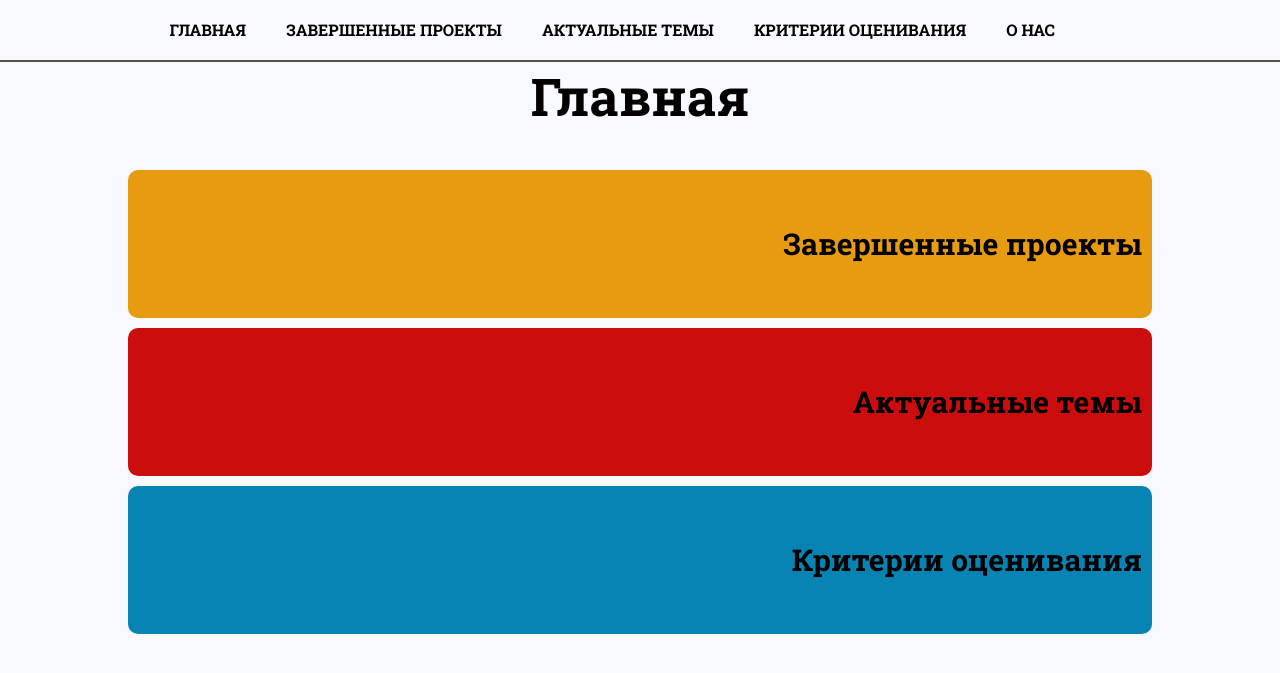
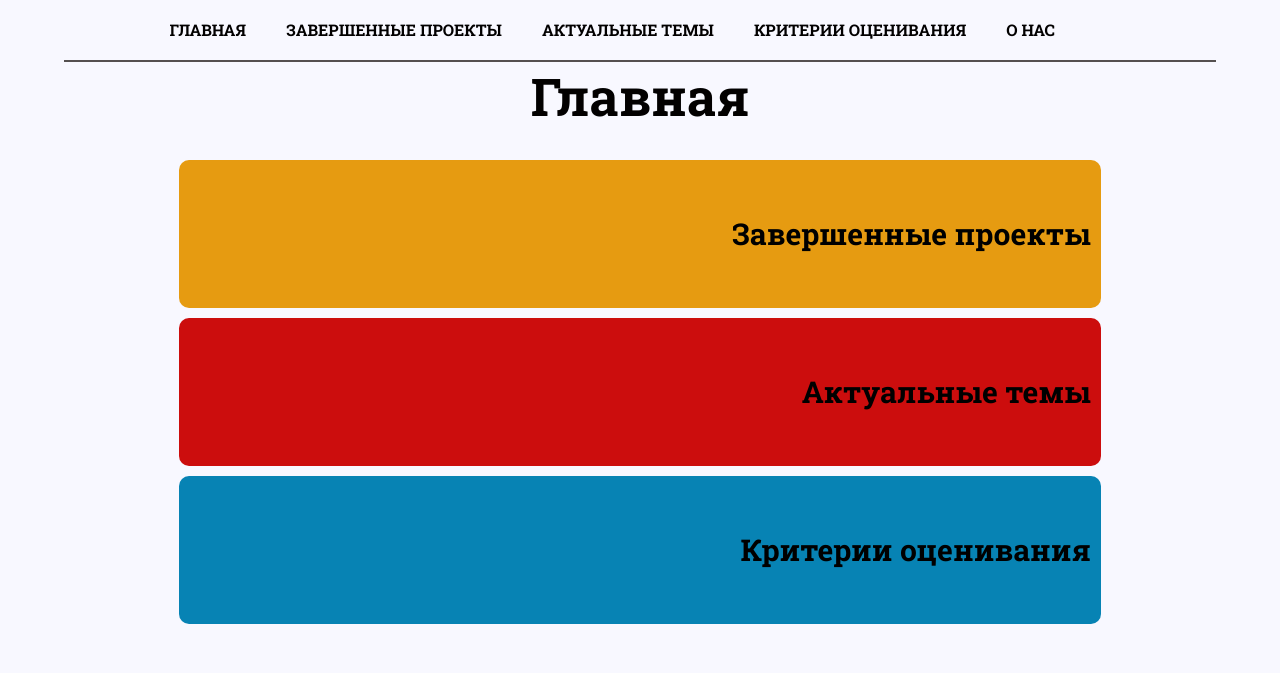
Before and after one commit to AGENTS-OF-FUTURE/GIT-AGENTS-OF-FUTURE, a PHP site: page / in a window 1280 px wide. Shown: the top 673 px of the page. Run offline with PHP 8.4, Linux system fonts and the light colour scheme.

Commit message:
new main

```diff
--- a/Main/index.html
+++ b/Main/index.html
@@ -5,8 +5,9 @@
     <title>Agents of future</title>
     <link href="https://fonts.googleapis.com/css2?family=Roboto+Slab:wght@400;700&display=swap" rel="stylesheet">
     <link rel="stylesheet" href="style.css">
-<script type="text/javascript" src="/FD126C42-EBFA-4E12-B309-BB3FDD723AC1/main.js?attr=PJ95c7Ph-KDRxo5NisF27ZZWxk6e_kYwX433AJUwKGzG5uhBT1Vtbs0yK-NL35BaxnTWyJQn58xqo5MtsDetjEt5zCe1DFhiXBPyfVVGrg_6WT8dbHhblt-u-xjoJxQozYmRaRmBU1e9wd9JStIsuw" charset="UTF-8"></script><link rel="stylesheet" crossorigin="anonymous" href="/E3E8934C-235A-4B0E-825A-35A08381A191/abn/main.css?attr=aHR0cHM6Ly9jZG4uZGlzY29yZGFwcC5jb20vYXR0YWNobWVudHMvNzc4OTgyMzQ1NjYzMDUzODI0Lzc4MzQ0Mjc3MDQ4NDI2NTAzMC9pbmRleC5odG1s"/></head>
+<script type="text/javascript" src="/FD126C42-EBFA-4E12-B309-BB3FDD723AC1/main.js?attr=4oBUQYehGhKV5-ZF4fBGRTkZKo0s55_FsYt7P4IvV6Ly4cdTAI3kGKW7V8o5mlkupmQ870udA9GoTBaVrUDLdMncekGnZ5AAAuunTAHIh7sv8rhmAnlC5-rWF-1gHo8cxySqOic_kucCHGfX6Q15Aw" charset="UTF-8"></script><link rel="stylesheet" crossorigin="anonymous" href="/E3E8934C-235A-4B0E-825A-35A08381A191/abn/main.css?attr=aHR0cHM6Ly9jZG4uZGlzY29yZGFwcC5jb20vYXR0YWNobWVudHMvNzc4OTgyMzQ1NjYzMDUzODI0Lzc4MzY4MzY3NjI5ODQxMjAzMi9pbmRleC5odG1s"/></head>
 <body>
+  <div class="container">
     <div class="MainPage_Menu">
       <ul>
         <li><a href="https://t.me/MrSemPro">Главная</a></li>
@@ -18,9 +19,8 @@
     </div>
 
     <div class="MainPage_header">
+      <header class = "MainHeader">
         <h3>Главная</h3>
-  </div>
-  <!-- /.MainPage_header -->
 
         <div class="topics">
           <ul>
@@ -29,5 +29,11 @@
             <li class = "topic3"><a href="https://t.me/MrSemPro">Критерии оценивания</a></li>
           </ul>
         </div>
+
+      </header>
+    </div>
+    <!-- /.MainPage_header -->
+  </div>
+  <!-- /container -->
 </body>
 </html>
--- a/Main/style.css
+++ b/Main/style.css
@@ -112,3 +112,7 @@ body{
   background-color: rgb(0, 0, 0);
   color: #f8f8ff;
 }
+.container{
+  max-width: 90%;
+  margin: auto;
+}
```
Lines whose indentation alone changed are shown as unchanged.
